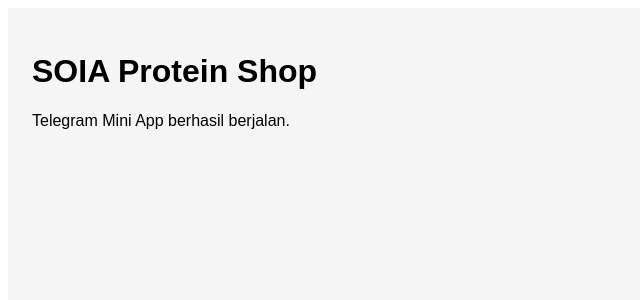
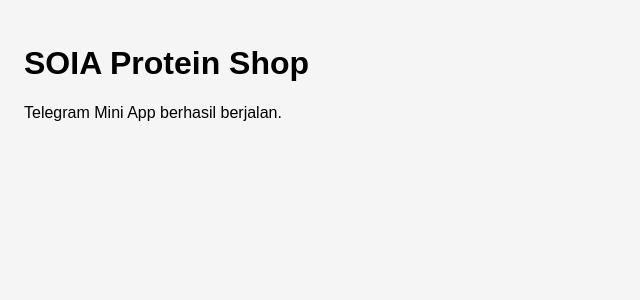
Before and after one commit to hejomarket/telegram-mini-shop, a Next.js app: page / in a window 1280 px wide. Shown: the top 300 px of the page, without its empty margins (0-640 px from the left). Built offline with nearby package versions, Linux system fonts and the light colour scheme.

Commit message:
Create layout.js

```diff
--- /dev/null
+++ b/app/layout.js
@@ -0,0 +1,12 @@
+export const metadata = {
+  title: "SOIA Protein Shop",
+  description: "Telegram Mini App Store"
+};
+
+export default function RootLayout({ children }) {
+  return (
+    <html lang="id">
+      <body style={{ margin: 0 }}>{children}</body>
+    </html>
+  );
+}
```
